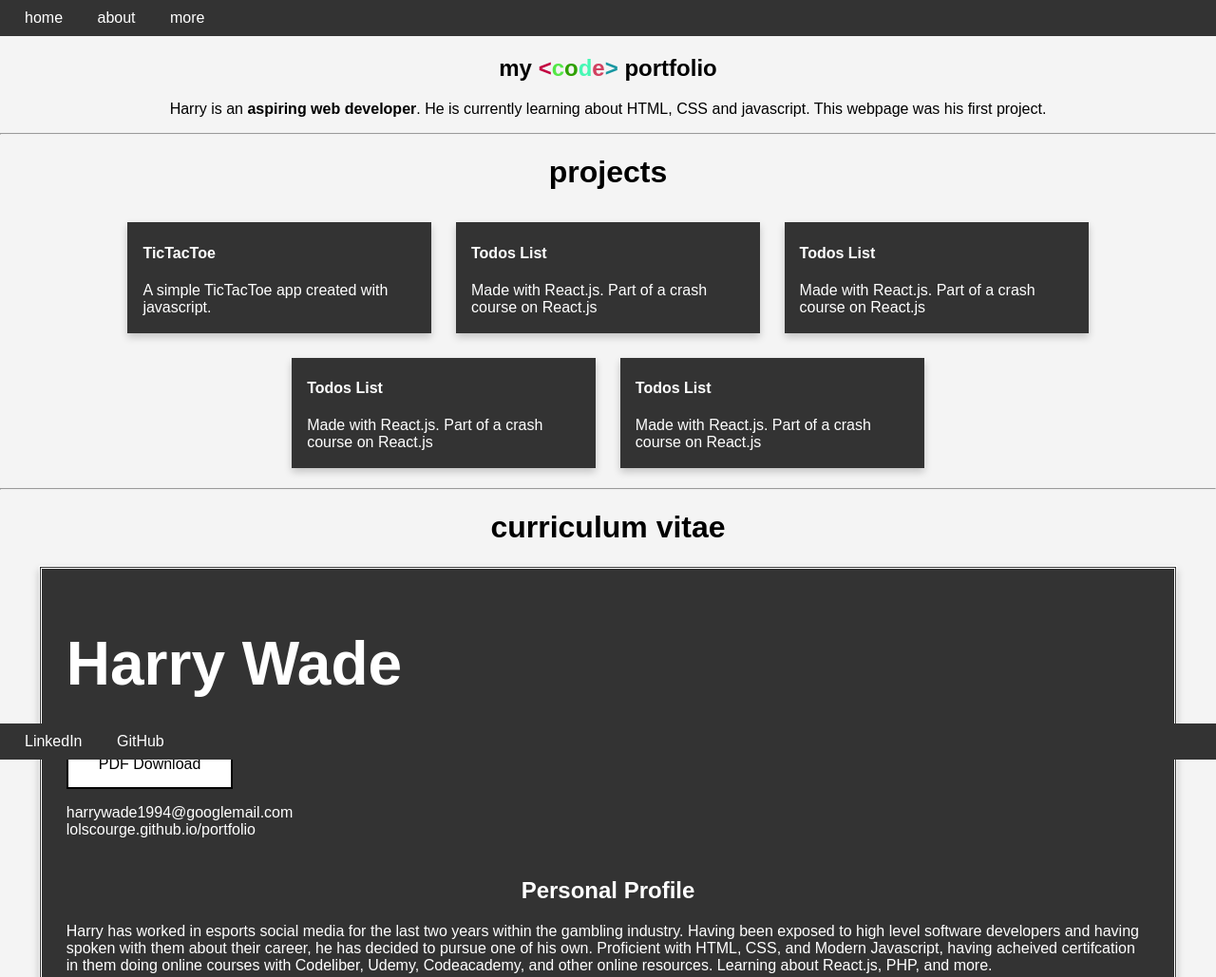
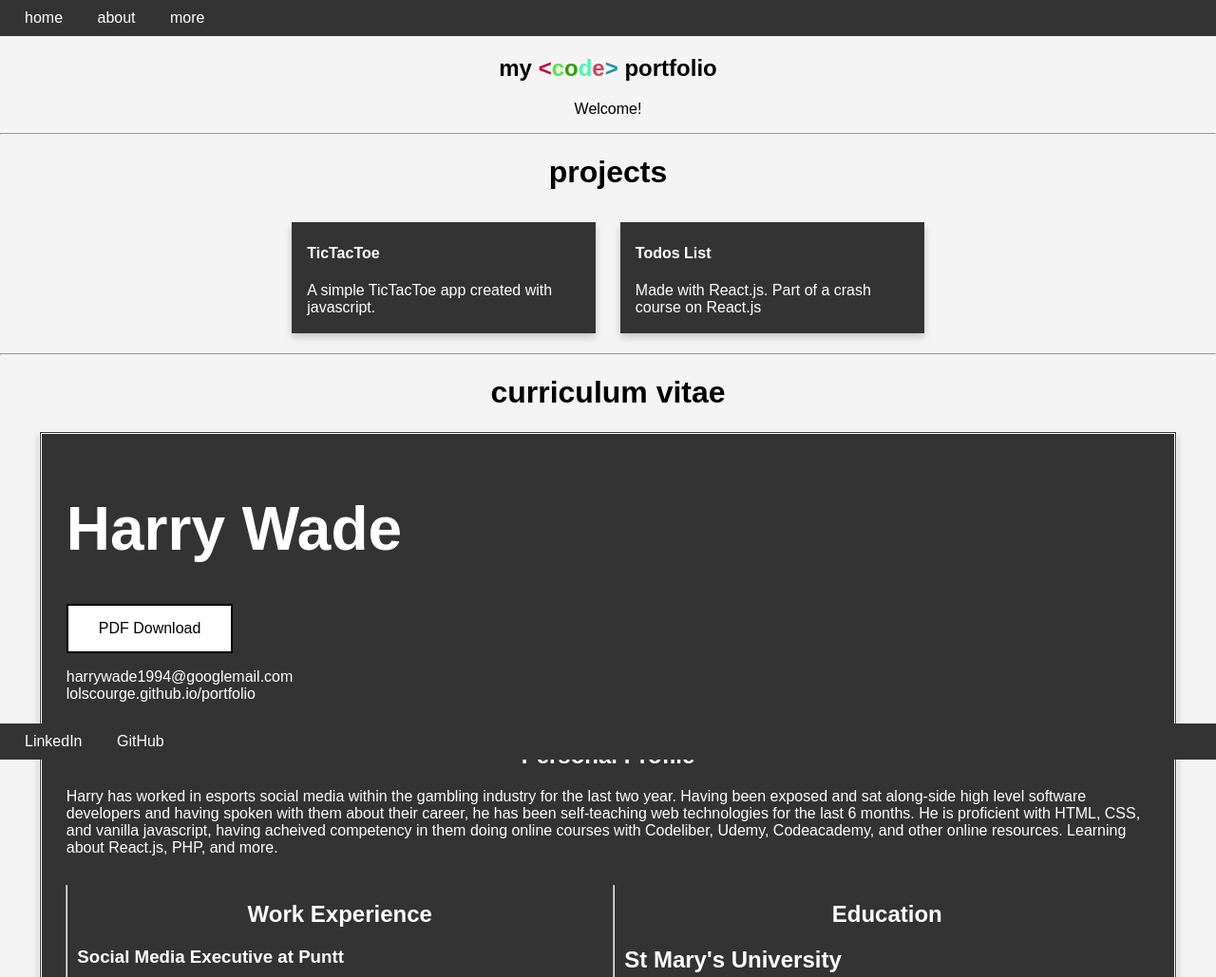
Before and after one commit to lolscourge/portfolio, a plain HTML site: page index.html in a window 1280 px wide. Shown: the top 1029 px of the page at 95% size. Drawn offline with Linux system fonts and the light colour scheme.

Commit message:
changes to content

```diff
--- a/css/style.css
+++ b/css/style.css
@@ -27,8 +27,6 @@ li a {
   padding: 14px 16px;
   text-decoration: none;
 }
-
-/* Change the link color to #111 (black) on hover */
 
 a {
   text-decoration: none;
@@ -129,13 +127,7 @@ footer {
   vertical-align: bottom;
 }
 
-#WorkExperience {
-  width: 48%;
-  margin: 0.5%;
-  vertical-align: bottom;
-}
-
-#Education {
+#WorkExperience, #Education {
   width: 48%;
   margin: 0.5%;
   vertical-align: bottom;
@@ -149,16 +141,18 @@ footer {
 
 @media only screen and (max-width: 800px) {
 
-  #Education {
+  #Education, #WorkExperience {
     width: 100%;
     margin: 0.5%;
     vertical-align: bottom;
   }
 
-  #WorkExperience {
+  #name {
+
     width: 100%;
-    margin: 0.5%;
+    margin-left: 0.5%;
     vertical-align: bottom;
+    text-align: left;
   }
 
   .card {
@@ -172,11 +166,4 @@ footer {
     vertical-align: bottom;
   }
 
-  #name {
-
-    width: 100%;
-    margin-left: 0.5%;
-    vertical-align: bottom;
-    text-align: left;
-  }
 }
--- a/index.html
+++ b/index.html
@@ -31,16 +31,14 @@
     <h1>my<span id="randomcolor"> &lt;code&gt;</span> portfolio</h1>
 
     <p>
-      Harry is an <b>aspiring web developer</b>. He is currently learning
-      about HTML, CSS and javascript. This webpage was his first project.
+      Welcome!
     </p>
   </section>
   <hr />
 
-    <h1 class="text-center">projects</h1>
+  <!--Projects Cards-->
 
-
-  <!--Projects Cards-->
+  <h1 class="text-center">projects</h1>
 
   <div class="cardsection">
 
@@ -58,35 +56,14 @@
       </div>
     </div>
 
-    <div class="card">
-      <div class="container">
-        <h4><b>Todos List</b></h4>
-        <p>Made with React.js. Part of a crash course on React.js</p>
-      </div>
-    </div>
+  </div>
+  <hr />
 
-    <div class="card">
-      <div class="container">
-        <h4><b>Todos List</b></h4>
-        <p>Made with React.js. Part of a crash course on React.js</p>
-      </div>
-    </div>
-
-    <div class="card">
-      <div class="container">
-        <h4><b>Todos List</b></h4>
-        <p>Made with React.js. Part of a crash course on React.js</p>
-      </div>
-    </div>
-
-  </div>
-
-  <!--CV--> <hr>
+  <!--CV-->
 
   <h1 class="text-center">curriculum vitae</h1>
 
   <div id="cv">
-
 
     <div id="name">
       <h1 style="font-size: 4rem;">Harry Wade</h1>
@@ -102,9 +79,9 @@
       <section>
         <article>
           <h2 class="text-center">Personal Profile</h2>
-          <p>Harry has worked in esports social media for the last two years within the gambling industry. Having been exposed to high level software
-              developers and having spoken with them about their career, he has decided to pursue one of his own. Proficient with HTML,
-              CSS, and Modern Javascript, having acheived certifcation in them doing online courses with Codeliber, Udemy, Codeacademy, and other online
+          <p>Harry has worked in esports social media within the gambling industry for the last two year. Having been exposed and sat along-side high level software
+              developers and having spoken with them about their career, he has been self-teaching web technologies for the last 6 months. He is proficient with HTML,
+              CSS, and vanilla javascript, having acheived competency in them doing online courses with Codeliber, Udemy, Codeacademy, and other online
               resources. Learning about React.js, PHP, and more.
           </p>
         </article>
```
